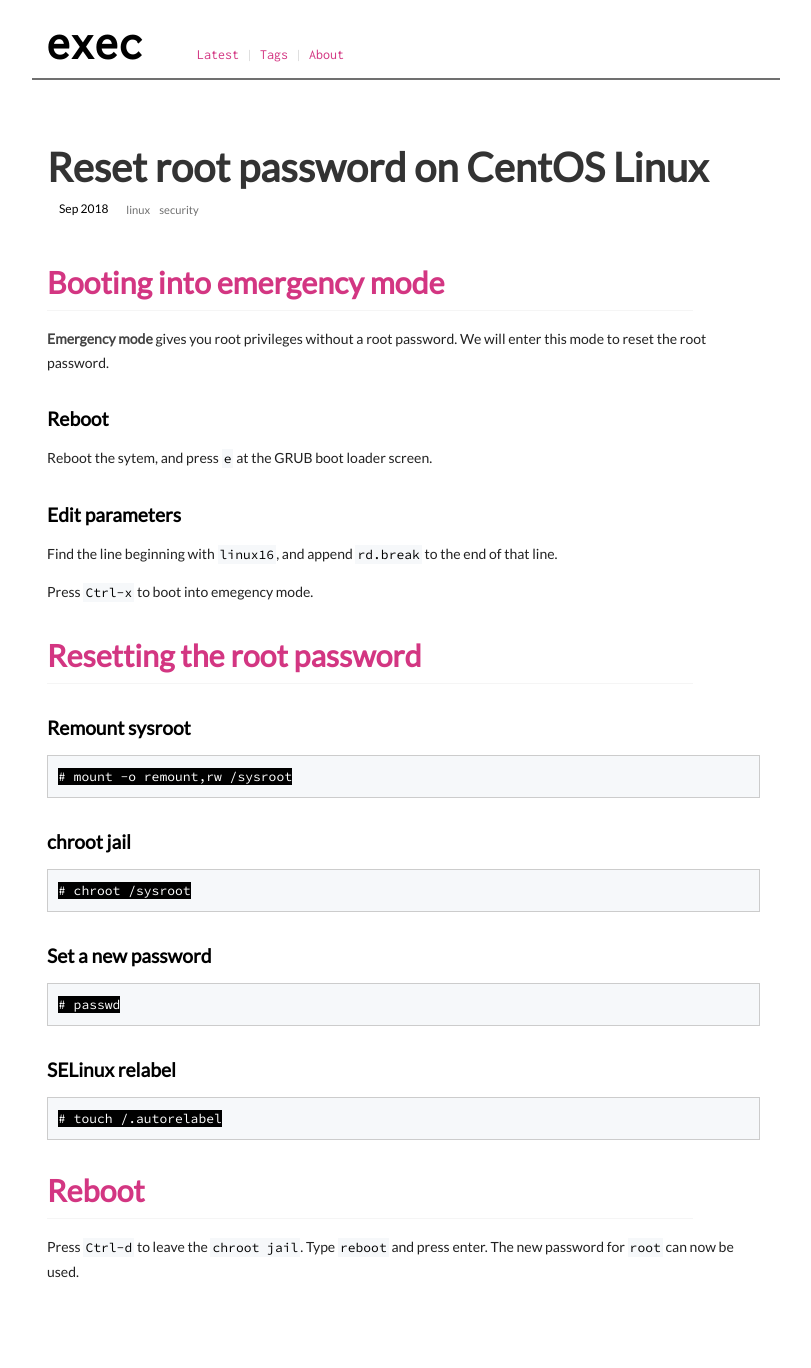
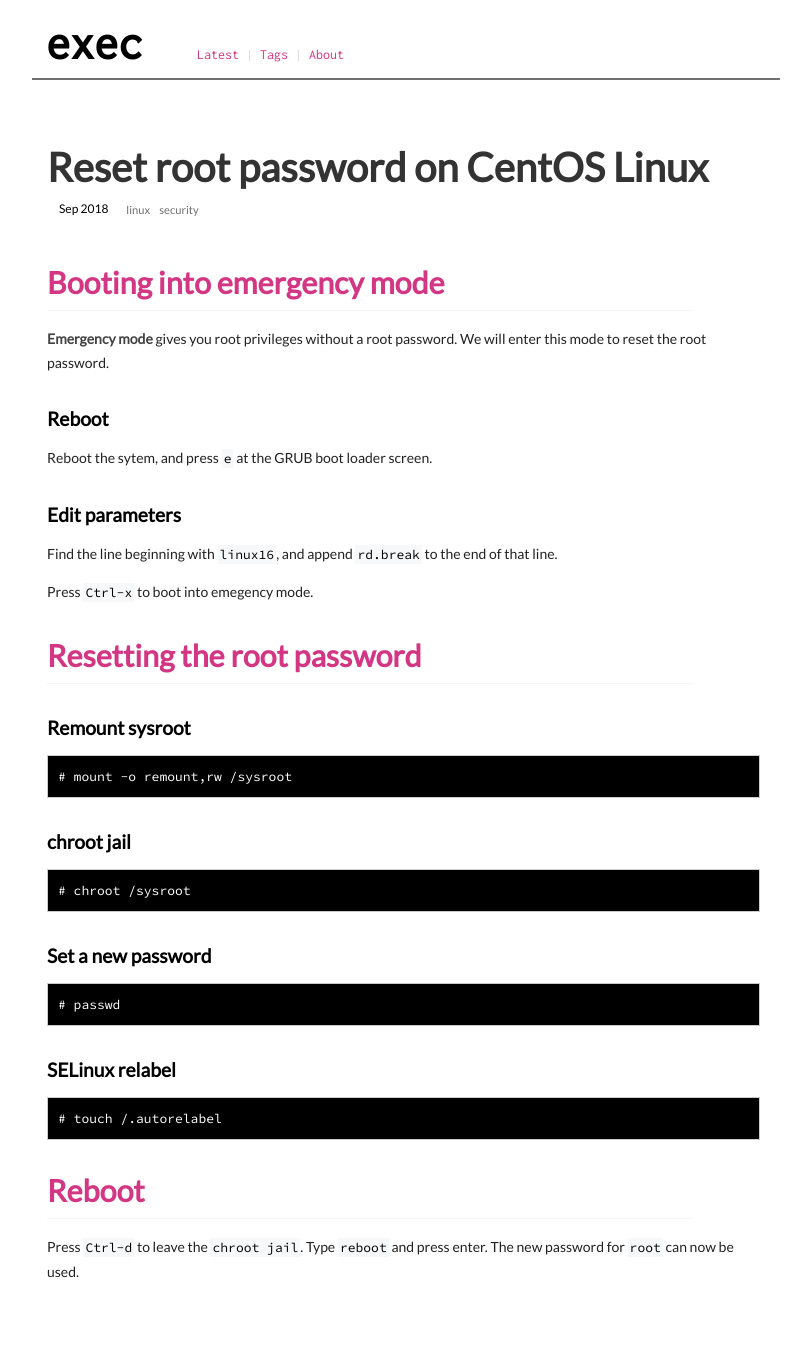
Before and after one commit to execas/execas.github.io, a Jekyll site: the page built from _posts/2018-09-03-reset-root-password-on-centos-linux.md, in a window 1280 px wide. Shown: the whole page, without its empty margins (234-1045 px from the left). Built offline with Jekyll 4.4.1, drawn with Linux system fonts in a browser that asks for light colours.

Commit message:
Update execas.css

```diff
--- a/css/execas.css
+++ b/css/execas.css
@@ -29,7 +29,8 @@
 
 pre {
      /*background-color: #f5f5f5;*/
-     background-color: #f6f8fa;
+     /*background-color: #f6f8fa;*/
+     background-color:#000000;
      margin-left:0px;
      margin-right:5px;
      padding-left: 10px;
```
